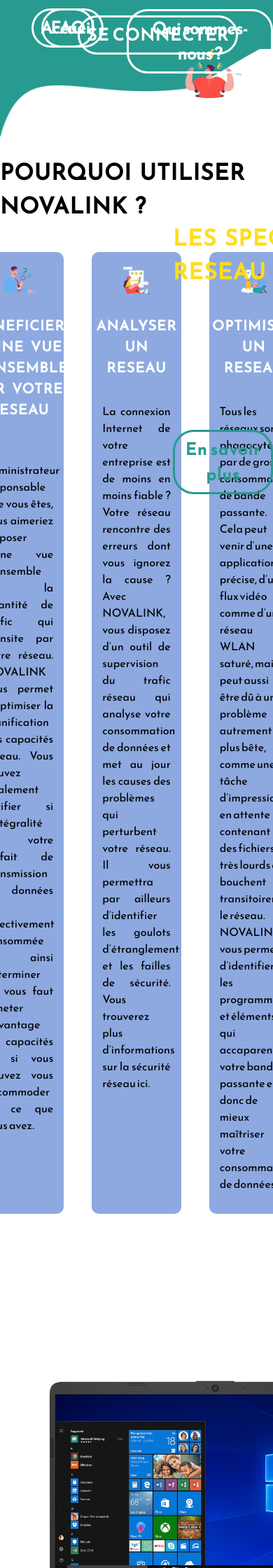
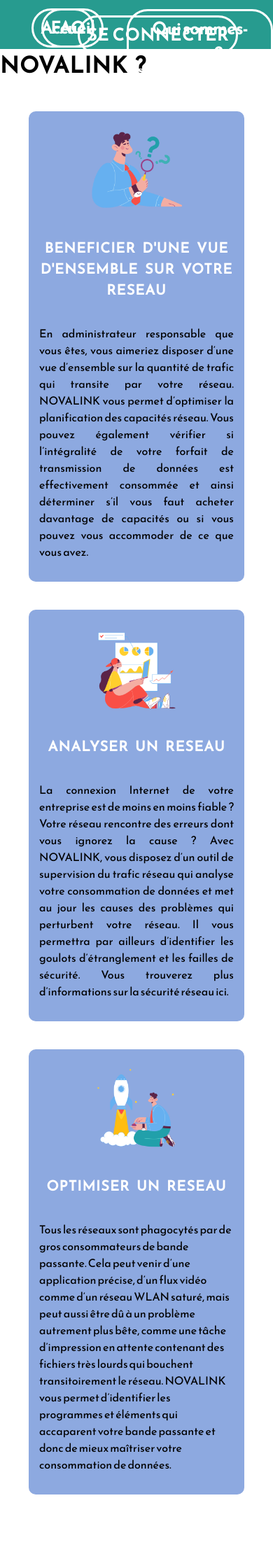
Before and after one commit to siralex214/tram_reseaux, a PHP site: page / in a window 390 px wide. Shown: the top 2240 px of the page at 70% size. Run offline with PHP 8.4, Linux system fonts and the light colour scheme.

Commit message:
responsive homepage + modal

```diff
--- a/assets/style/style.css
+++ b/assets/style/style.css
@@ -1225,6 +1225,7 @@ a:visited {
 
 #bloc_accueil_texte {
     display: flex;
+    flex-wrap: wrap;
     flex-direction: row;
     width: 100%;
     height: auto;
@@ -1240,6 +1241,7 @@ a:visited {
     margin: 20px;
     color: rgb(0, 0, 0);
     transition: transform 0.1s;
+    min-width: 300px;
 }
 
 .accueil_texte:hover {
@@ -1784,3 +1786,99 @@ input[type="text"] {
     content: "\f47f";
     font-size: 40px;
 }
+
+
+/* RESPONSIVE MODAL */
+
+@media screen and (max-width: 1300px) {
+    .accueil_texte:hover {
+        transform: scale(1);
+    }
+
+    #img_connexion {
+        display: none;
+    }
+
+    #content_connexion {
+        justify-content: center;
+    }
+
+    #content_connexion input[type="text"] {
+        text-align: center;
+    }
+
+    .form_connexion {
+        margin-top: 32px;
+    }
+}
+
+@media screen and (max-width: 700px) {
+    #button:checked ~ .modal {
+        width: 100%;
+    }
+
+    .accueil_texte {
+        min-width: 278px;
+    }
+
+    #bloc_accueil_texte_trois h1 {
+        font-size: 28px;
+    }
+}
+
+@media screen and (max-width: 1100px) {
+    #en_savoir_plus {
+        display: none;
+    }
+
+    .animate-text {
+        display: none;
+    }
+
+    .img_head {
+        display: none;
+    }
+
+    #ordi {
+        display: none;
+    }
+
+    #bloc_accueil_texte_deux {
+        justify-content: center;
+    }
+}
+
+@media screen and (max-width: 930px) {
+    #telephone {
+        display: none;
+    }
+
+    #bloc_accueil_texte_deux {
+        text-align: center
+    }
+
+    #text_telephone {
+        min-width: 22%;
+        width: 50%;
+    }
+}
+
+@media screen and (max-width: 800px) {
+    #bloc_accueil_texte_quatre {
+        display: none;
+    }
+}
+
+@media screen and (max-width: 700px) {
+    footer {
+        text-align: center;
+    }
+
+    #pages {
+        padding-left: 0;
+    }
+
+    #bloc_accueil_texte_trois {
+        display: none;
+    }
+}
--- a/index.php
+++ b/index.php
@@ -9,8 +9,11 @@ $errors = [];
 
 <head>
     <meta charset="UTF-8">
-    <meta name="viewport" content="width=device-width, user-scalable=no, initial-scale=1.0, maximum-scale=1.0, minimum-scale=1.0">
-    <link rel="stylesheet" href="https://cdnjs.cloudflare.com/ajax/libs/font-awesome/6.0.0/css/all.min.css" integrity="sha512-9usAa10IRO0HhonpyAIVpjrylPvoDwiPUiKdWk5t3PyolY1cOd4DSE0Ga+ri4AuTroPR5aQvXU9xC6qOPnzFeg==" crossorigin="anonymous" referrerpolicy="no-referrer" />
+    <meta name="viewport"
+          content="width=device-width, user-scalable=no, initial-scale=1.0, maximum-scale=1.0, minimum-scale=1.0">
+    <link rel="stylesheet" href="https://cdnjs.cloudflare.com/ajax/libs/font-awesome/6.0.0/css/all.min.css"
+          integrity="sha512-9usAa10IRO0HhonpyAIVpjrylPvoDwiPUiKdWk5t3PyolY1cOd4DSE0Ga+ri4AuTroPR5aQvXU9xC6qOPnzFeg=="
+          crossorigin="anonymous" referrerpolicy="no-referrer"/>
     <link rel="stylesheet" href="assets/style/style.css">
     <link rel="stylesheet" href="test.css">
     <script src="./assets/script/script.js" defer></script>
@@ -23,8 +26,7 @@ $errors = [];
 
 <?php include_once "./inclu/header.php" ?>
 <main style="padding-bottom: 300px;">
-        <img src="./assets/img/fond_novalink.png" alt="background" width="100%">
-
+    <img class="img_head" src="./assets/img/fond_novalink.png" alt="background" width="100%">
     <h1 class="animate-text"> LES SPECIALISTES DE L'ANALYSE RESEAU SUR LE WEB</h1>
 
 
@@ -38,21 +40,33 @@ $errors = [];
         <div class="accueil_texte">
             <center><img src="./assets/img/vue_ensemble.png" alt="" width="50%"></center>
             <h3>BENEFICIER D'UNE VUE D'ENSEMBLE SUR VOTRE RESEAU</h3>
-                <p>En administrateur responsable que vous êtes, vous aimeriez disposer d’une vue d’ensemble sur la quantité de trafic qui transite par votre réseau. NOVALINK vous permet d’optimiser la planification des capacités réseau. Vous pouvez également vérifier si l’intégralité de votre forfait de transmission de données est effectivement consommée et ainsi déterminer s’il vous faut acheter davantage de capacités ou si vous pouvez vous accommoder de ce que vous avez.
+            <p>En administrateur responsable que vous êtes, vous aimeriez disposer d’une vue d’ensemble sur la quantité
+                de trafic qui transite par votre réseau. NOVALINK vous permet d’optimiser la planification des capacités
+                réseau. Vous pouvez également vérifier si l’intégralité de votre forfait de transmission de données est
+                effectivement consommée et ainsi déterminer s’il vous faut acheter davantage de capacités ou si vous
+                pouvez vous accommoder de ce que vous avez.
             </p>
 
         </div>
         <div class="accueil_texte">
             <center><img src="./assets/img/analyser_reseau.png" alt="" width="50%"></center>
             <h3>ANALYSER UN RESEAU</h3>
-                <p>La connexion Internet de votre entreprise est de moins en moins fiable ? Votre réseau rencontre des erreurs dont vous ignorez la cause ? Avec NOVALINK, vous disposez d’un outil de supervision du trafic réseau qui analyse votre consommation de données et met au jour les causes des problèmes qui perturbent votre réseau. Il vous permettra par ailleurs d’identifier les goulots d’étranglement et les failles de sécurité. Vous trouverez plus d’informations sur la sécurité réseau ici.
+            <p>La connexion Internet de votre entreprise est de moins en moins fiable ? Votre réseau rencontre des
+                erreurs dont vous ignorez la cause ? Avec NOVALINK, vous disposez d’un outil de supervision du trafic
+                réseau qui analyse votre consommation de données et met au jour les causes des problèmes qui perturbent
+                votre réseau. Il vous permettra par ailleurs d’identifier les goulots d’étranglement et les failles de
+                sécurité. Vous trouverez plus d’informations sur la sécurité réseau ici.
             </p>
 
         </div>
         <div class="accueil_texte">
             <center><img src="./assets/img/optimiser_reseau.png" alt="" width="50%"></center>
             <h3>OPTIMISER UN RESEAU</h3>
-                Tous les réseaux sont phagocytés par de gros consommateurs de bande passante. Cela peut venir d’une application précise, d’un flux vidéo comme d’un réseau WLAN saturé, mais peut aussi être dû à un problème autrement plus bête, comme une tâche d’impression en attente contenant des fichiers très lourds qui bouchent transitoirement le réseau. NOVALINK vous permet d’identifier les programmes et éléments qui accaparent votre bande passante et donc de mieux maîtriser votre consommation de données.</p>
+            Tous les réseaux sont phagocytés par de gros consommateurs de bande passante. Cela peut venir d’une
+            application précise, d’un flux vidéo comme d’un réseau WLAN saturé, mais peut aussi être dû à un problème
+            autrement plus bête, comme une tâche d’impression en attente contenant des fichiers très lourds qui bouchent
+            transitoirement le réseau. NOVALINK vous permet d’identifier les programmes et éléments qui accaparent votre
+            bande passante et donc de mieux maîtriser votre consommation de données.</p>
 
         </div>
 
@@ -63,13 +77,20 @@ $errors = [];
             <img src="./assets/img/iphone.png" alt="iphone6" height="100%">
         </div>
         <div id="text_telephone">
-                <h3> <mark> TRAVAILLER OU ON VEUT </mark> </h3>
-                <h3> <mark> D'OU L'ON VEUT </mark></h3>
-                <p>Notre équipe utilise un pool de technos pour répondre au plus près de vos besoins. Le site est adaptée sur MAC, Windows, Smartphones, Tablettes & autres outils numériques pour un confort d'utilisation optimal. Une application dédiée est disponible dès maintenant.</p>
-                <a href="https://download.fr"><img src="./assets/img/google_app.png" alt="google_play_store" width="50%"></a>
+            <h3>
+                <mark> TRAVAILLER OU ON VEUT</mark>
+            </h3>
+            <h3>
+                <mark> D'OU L'ON VEUT</mark>
+            </h3>
+            <p>Notre équipe utilise un pool de technos pour répondre au plus près de vos besoins. Le site est adaptée
+                sur MAC, Windows, Smartphones, Tablettes & autres outils numériques pour un confort d'utilisation
+                optimal. Une application dédiée est disponible dès maintenant.</p>
+            <a href="https://download.fr"><img src="./assets/img/google_app.png" alt="google_play_store"
+                                               width="50%"></a>
         </div>
         <div id="ordi">
-                <img src="./assets/img/ordi.jpg" alt="ordinateur" height="100%">
+            <img id="img_ordinateur" src="./assets/img/ordi.jpg" alt="ordinateur" height="100%">
         </div>
     </div>
     <div id="bloc_accueil_texte_trois">
@@ -107,7 +128,9 @@ $errors = [];
                     <li>✅ Affichage des LOGS</li>
                     <li>✅ Affichage des LOGS</li>
                 </ul>
-                    <a href=""><button>OBTENIR</button></a>
+                <a href="">
+                    <button>OBTENIR</button>
+                </a>
             </div>
         </div>
         <div class="accueil_texte_quatre">
@@ -124,7 +147,9 @@ $errors = [];
                     <li>✅ Affichage des LOGS</li>
                     <li>✅ Affichage des LOGS</li>
                 </ul>
-                    <a href=""><button>OBTENIR</button></a>
+                <a href="">
+                    <button>OBTENIR</button>
+                </a>
             </div>
         </div>
     </div>
```
Lines whose indentation alone changed are shown as unchanged.
